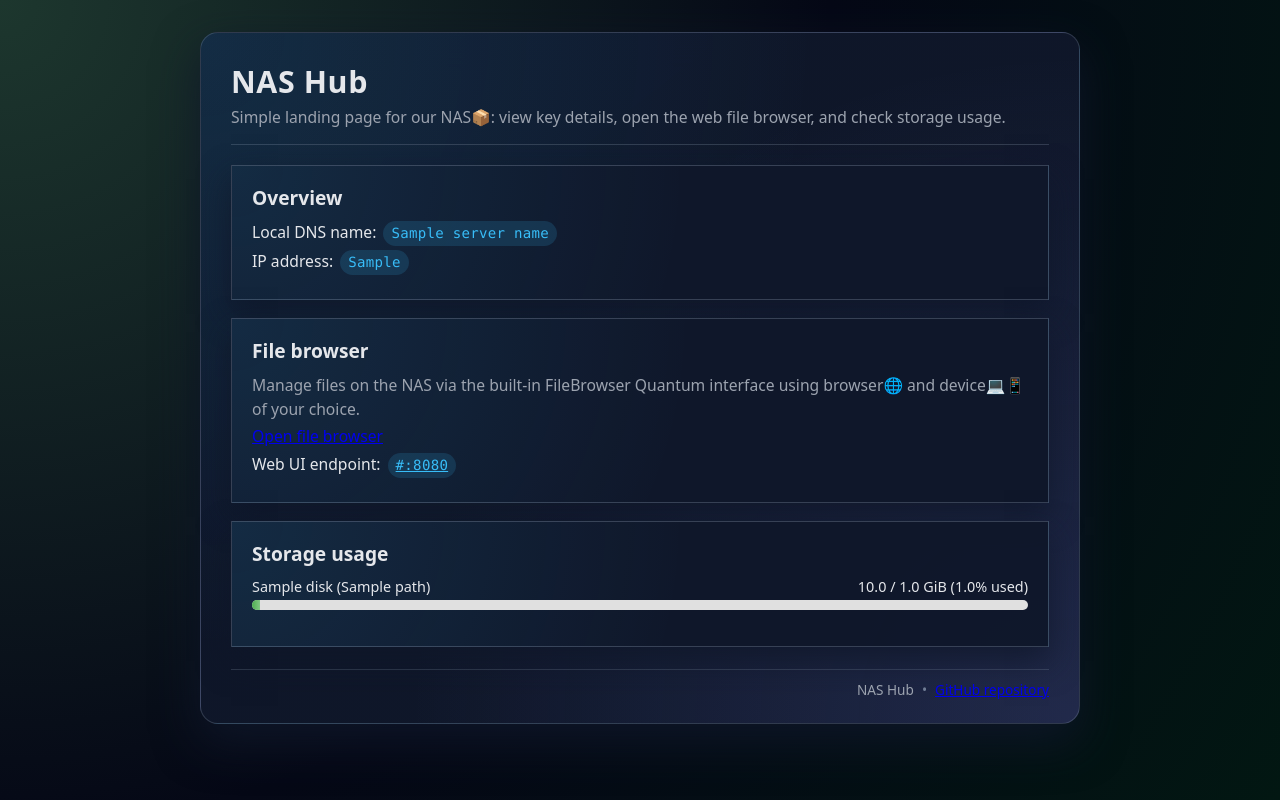
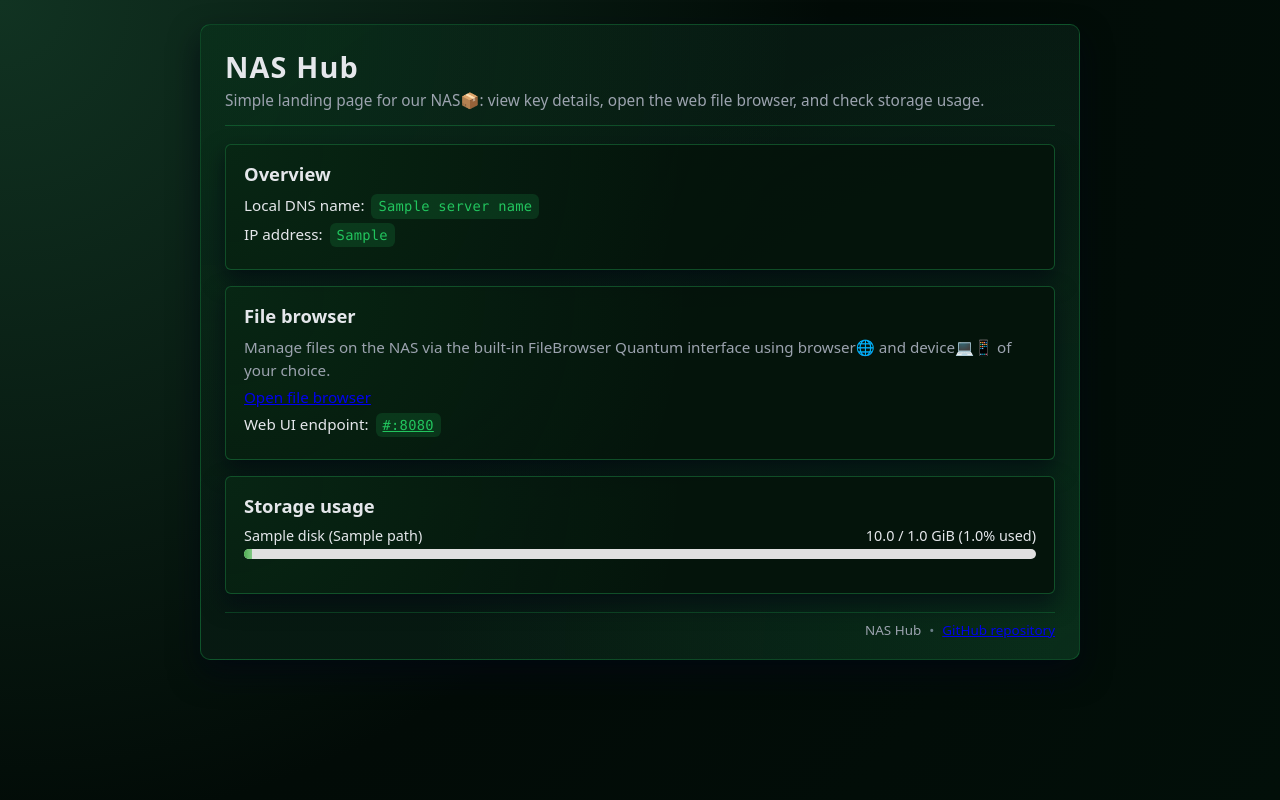
Before and after one commit to kubikulek231/nas, a Flask app: template website/src/templates/index.html in a window 1280 px wide. Run offline with Flask 3, Linux system fonts and the light colour scheme; the template is opened without the code that fills it: most values are stand-ins (such as "Sample title", 1, 10 or a date in 2020).

Commit message:
Less round

```diff
--- a/website/src/static/base.css
+++ b/website/src/static/base.css
@@ -1,15 +1,15 @@
 :root {
-  --bg: #050816;
-  --bg-elevated: #0f172a;
-  --accent: #38bdf8;
-  --accent-soft: rgba(56, 189, 248, 0.15);
+  --bg: #02140c;
+  --bg-elevated: #071a12;
+  --accent: #22c55e;
+  --accent-soft: rgba(34, 197, 94, 0.15);
   --text: #e5e7eb;
   --muted: #9ca3af;
-  --border: #1f2937;
-  --radius-lg: 18px;
-  --radius-md: 10px;
-  --shadow-soft: 0 18px 45px rgba(15, 23, 42, 0.85);
-  --shadow-card: 0 14px 30px rgba(15, 23, 42, 0.75);
+  --border: #164e30;
+  --radius-lg: 10px;
+  --radius-md: 6px;
+  --shadow-soft: 0 14px 30px rgba(3, 7, 18, 0.7);
+  --shadow-card: 0 10px 22px rgba(3, 7, 18, 0.65);
   --font-main: system-ui, -apple-system, BlinkMacSystemFont, "SF Pro Text",
                "Segoe UI", sans-serif;
 }
@@ -28,7 +28,7 @@ html, body {
 
 body {
   font-family: var(--font-main);
-  background: radial-gradient(circle at top left, #1d372e, #050816 55%, #021712);
+  background: radial-gradient(circle at top left, #113322, #020b07 55%, #020f09);
   color: var(--text);
   display: flex;
   align-items: center;
@@ -38,92 +38,93 @@ body {
 .page {
   width: 100%;
   max-width: 880px;
-  margin: 32px;
-  padding: 28px 30px 24px;
+  margin: 24px;
+  padding: 22px 24px 20px;
   border-radius: var(--radius-lg);
   background:
-    radial-gradient(circle at top left, rgba(56, 189, 248, 0.13), transparent 55%),
-    radial-gradient(circle at bottom right, rgba(129, 140, 248, 0.16), transparent 60%),
-    linear-gradient(to bottom right, rgba(15, 23, 42, 0.96), rgba(15, 23, 42, 0.98));
+    radial-gradient(circle at top left, rgba(34, 197, 94, 0.12), transparent 55%),
+    radial-gradient(circle at bottom right, rgba(22, 163, 74, 0.14), transparent 60%),
+    linear-gradient(to bottom right, rgba(7, 26, 18, 0.97), rgba(7, 26, 18, 0.99));
   box-shadow: var(--shadow-soft);
-  border: 1px solid rgba(148, 163, 184, 0.25);
-  backdrop-filter: blur(18px);
+  border: 1px solid rgba(34, 197, 94, 0.25);
+  backdrop-filter: blur(10px);
 }
 
 .header {
-  border-bottom: 1px solid rgba(148, 163, 184, 0.25);
-  padding-bottom: 16px;
-  margin-bottom: 20px;
+  border-bottom: 1px solid rgba(34, 197, 94, 0.28);
+  padding-bottom: 14px;
+  margin-bottom: 18px;
   display: flex;
   flex-direction: column;
   gap: 4px;
 }
 
 .header h1 {
-  font-size: 1.9rem;
-  letter-spacing: 0.02em;
+  font-size: 1.8rem;
+  letter-spacing: 0.04em;
   margin: 0;
 }
 
 .subtitle {
   margin: 0;
   color: var(--muted);
-  font-size: 0.98rem;
+  font-size: 0.96rem;
 }
 
 .content {
   display: flex;
   flex-direction: column;
-  gap: 18px;
+  gap: 16px;
 }
 
 .card {
-  background: radial-gradient(circle at top left, rgba(56, 189, 248, 0.12), transparent 55%),
-              rgba(15, 23, 42, 0.96);
-  border-radius: var(--radius-md / 2);
-  padding: 18px 20px 20px;
-  border: 1px solid rgba(148, 163, 184, 0.3);
+  background:
+    radial-gradient(circle at top left, rgba(34, 197, 94, 0.1), transparent 55%),
+    rgba(5, 20, 12, 0.97);
+  border-radius: var(--radius-md);
+  padding: 16px 18px 18px;
+  border: 1px solid rgba(22, 101, 52, 0.7);
   box-shadow: var(--shadow-card);
 }
 
 .card h2 {
-  margin: 0 0 10px;
-  font-size: 1.2rem;
+  margin: 0 0 8px;
+  font-size: 1.15rem;
 }
 
 .card p {
   margin: 4px 0;
   line-height: 1.5;
-  font-size: 0.98rem;
+  font-size: 0.95rem;
 }
 
 .endpoint {
   display: inline-flex;
   align-items: center;
-  padding: 2px 8px;
+  padding: 2px 7px;
   margin-left: 3px;
-  border-radius: 999px;
+  border-radius: 6px;
   background: var(--accent-soft);
   color: var(--accent);
   font-family: "JetBrains Mono", "SF Mono", ui-monospace, Menlo, monospace;
-  font-size: 0.88rem;
+  font-size: 0.86rem;
   letter-spacing: 0.02em;
 }
 
 .note {
-  margin-top: 10px;
+  margin-top: 8px;
   color: var(--muted);
-  font-size: 0.92rem;
+  font-size: 0.9rem;
 }
 
 .footer {
-  margin-top: 22px;
-  padding-top: 10px;
-  border-top: 1px solid rgba(148, 163, 184, 0.25);
+  margin-top: 18px;
+  padding-top: 8px;
+  border-top: 1px solid rgba(34, 197, 94, 0.25);
   display: flex;
   justify-content: flex-end;
   gap: 8px;
-  font-size: 0.85rem;
+  font-size: 0.84rem;
   color: var(--muted);
 }
 
@@ -133,11 +134,11 @@ body {
 
 @media (max-width: 640px) {
   .page {
-    margin: 16px;
-    padding: 22px 18px 18px;
+    margin: 14px;
+    padding: 18px 15px 16px;
   }
 
   .header h1 {
-    font-size: 1.6rem;
+    font-size: 1.5rem;
   }
 }
```
